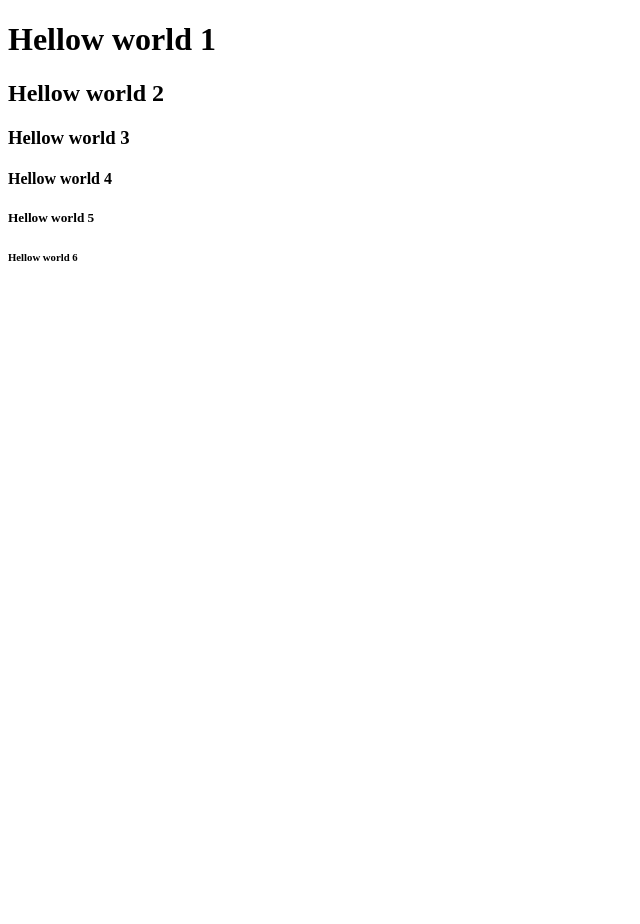
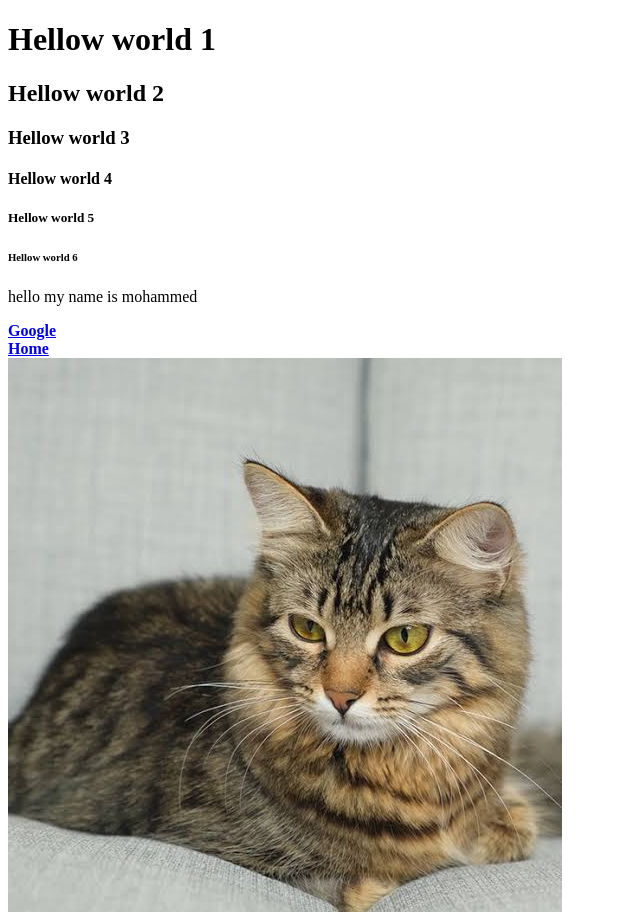
Before and after one commit to MohammadBTelfah/html1, a plain HTML site: page index.html in a window 1280 px wide. Shown: the whole page, without its empty margins (0-640 px from the left). Before the commit the page ends 800 px from the top, so only its background shows below. Drawn offline with Linux system fonts and the light colour scheme.

Commit message:
add some changes

```diff
--- a/index.html
+++ b/index.html
@@ -12,5 +12,11 @@
     <h4>Hellow world 4</h4>
     <h5>Hellow world 5</h5>
     <h6>Hellow world 6</h6>
+    <p>hello my name is mohammed</p>
+    <strong><a href="https://www.google.com/">Google</a></strong>
+    <br>
+    <strong><a href="home.html">Home</a></strong>
+    <br>
+    <img src="images.png" alt="cat pic">
 </body>
 </html>
```
Also changed, not shown: home.html (added, +11 -0 lines), images.png (added).
